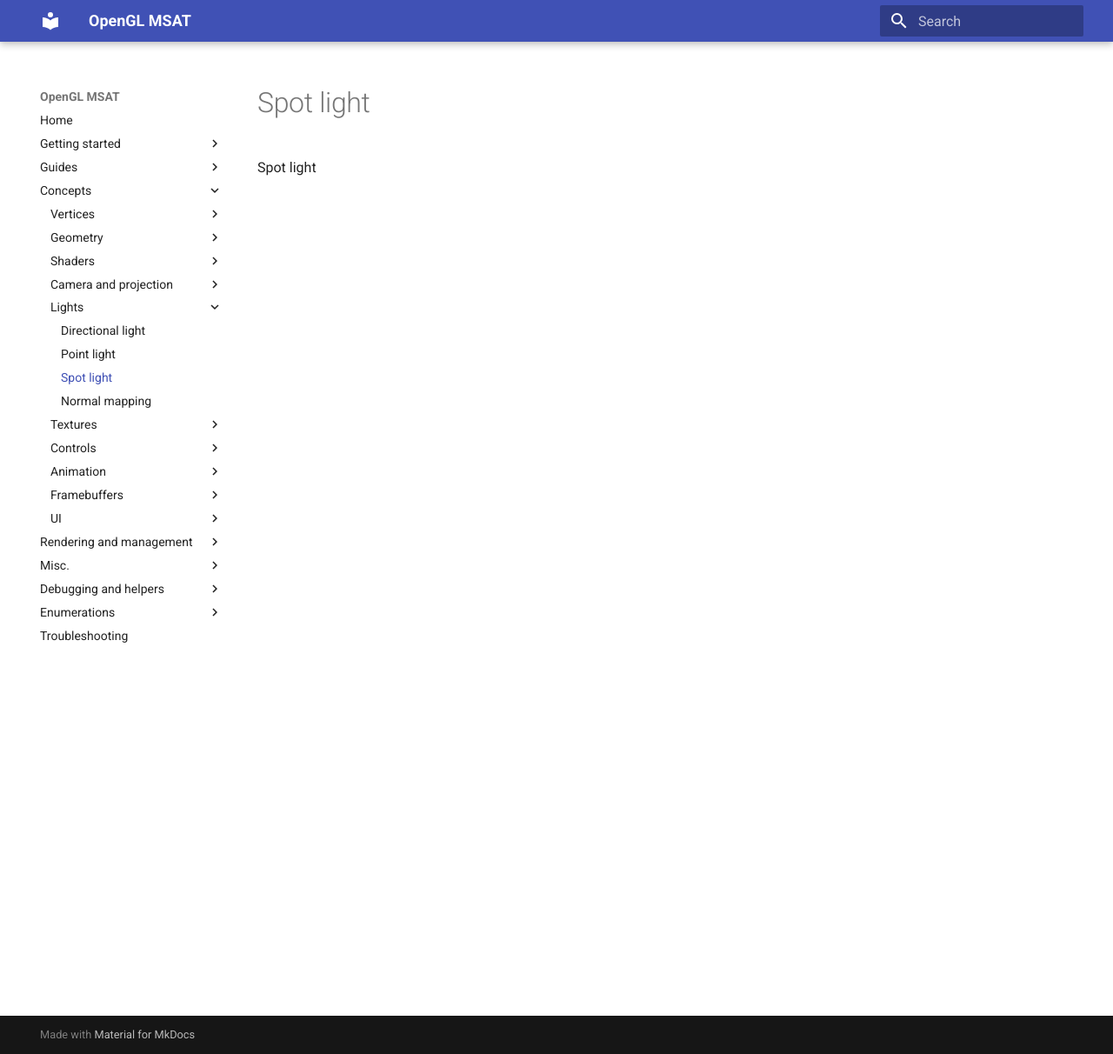
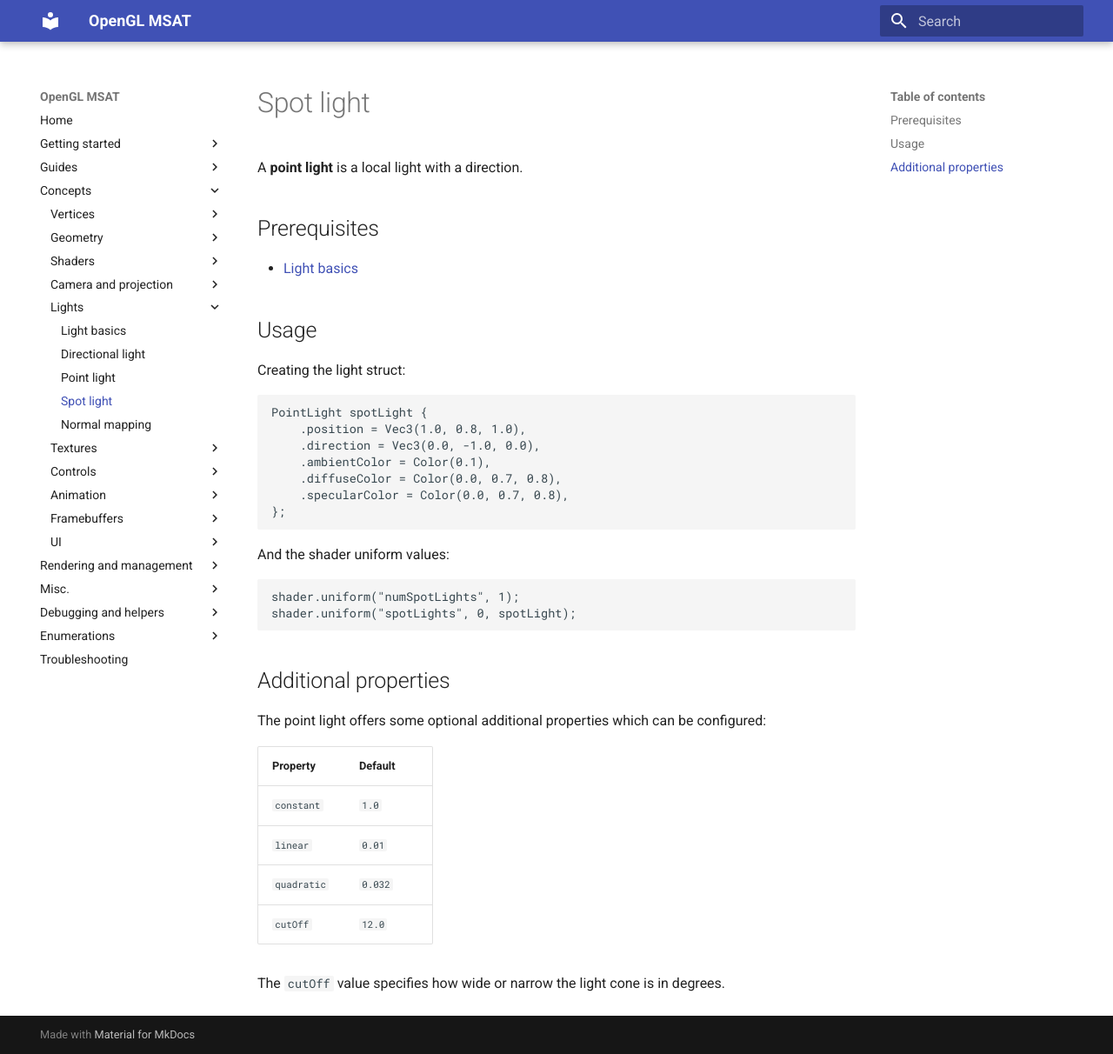
Before and after one commit to markhj/opengl-msat, an MkDocs documentation site: the page built from docs/lights/spot-light.md, in a window 1280 px wide and 1212 px high. Shown: the whole window at 87% size. Built offline with MkDocs 1.6.1 and Material for MkDocs 9.7.7, drawn with Linux system fonts in a browser that asks for light colours.

Commit message:
Light docs

`````diff
--- a/docs/lights/spot-light.md
+++ b/docs/lights/spot-light.md
@@ -1 +1,38 @@
-Spot light
+# Spot light
+
+A **point light** is a local light with a direction.
+
+## Prerequisites
+* [Light basics](lights.md)
+
+## Usage
+
+Creating the light struct:
+````c++
+PointLight spotLight {
+    .position = Vec3(1.0, 0.8, 1.0),
+    .direction = Vec3(0.0, -1.0, 0.0),
+    .ambientColor = Color(0.1),
+    .diffuseColor = Color(0.0, 0.7, 0.8),
+    .specularColor = Color(0.0, 0.7, 0.8),
+};
+````
+
+And the shader uniform values:
+````c++
+shader.uniform("numSpotLights", 1);
+shader.uniform("spotLights", 0, spotLight);
+````
+
+## Additional properties
+
+The point light offers some optional additional properties which can be configured:
+
+| Property      | Default   |
+|---------------|-----------|
+| ``constant``  | ``1.0``   |
+| ``linear``    | ``0.01``  |
+| ``quadratic`` | ``0.032`` |
+| ``cutOff``    | ``12.0``  |
+
+The ``cutOff`` value specifies how wide or narrow the light cone is in degrees.
--- a/mkdocs.yml
+++ b/mkdocs.yml
@@ -42,6 +42,7 @@ nav:
           - Camera: camera/camera.md
           - Projections: camera/projections.md
       - Lights:
+        - Light basics: lights/lights.md
         - Directional light: lights/directional.md
         - Point light: lights/point-light.md
         - Spot light: lights/spot-light.md
`````
Also changed, not shown: docs/lights/directional.md (+24 -1 lines), docs/lights/lights.md (added, +85 -0 lines), docs/lights/point-light.md (+34 -1 lines).
